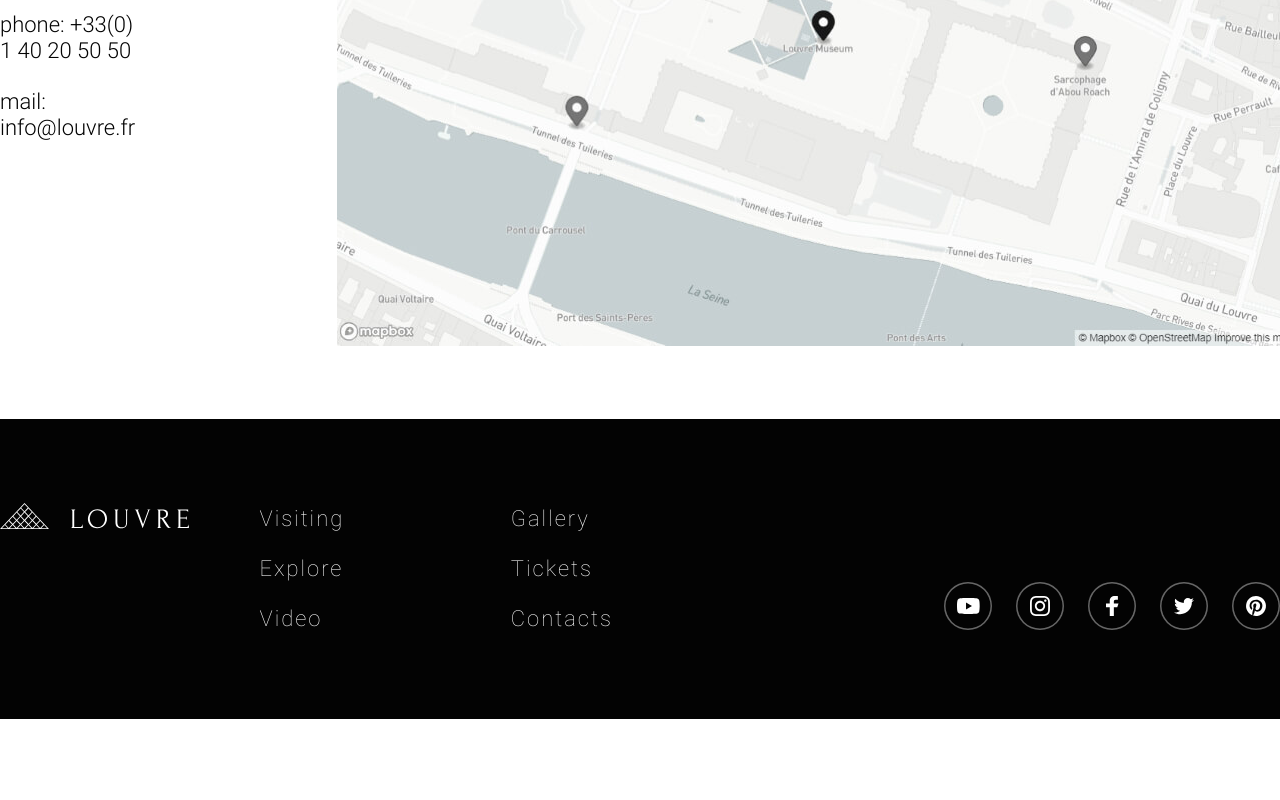
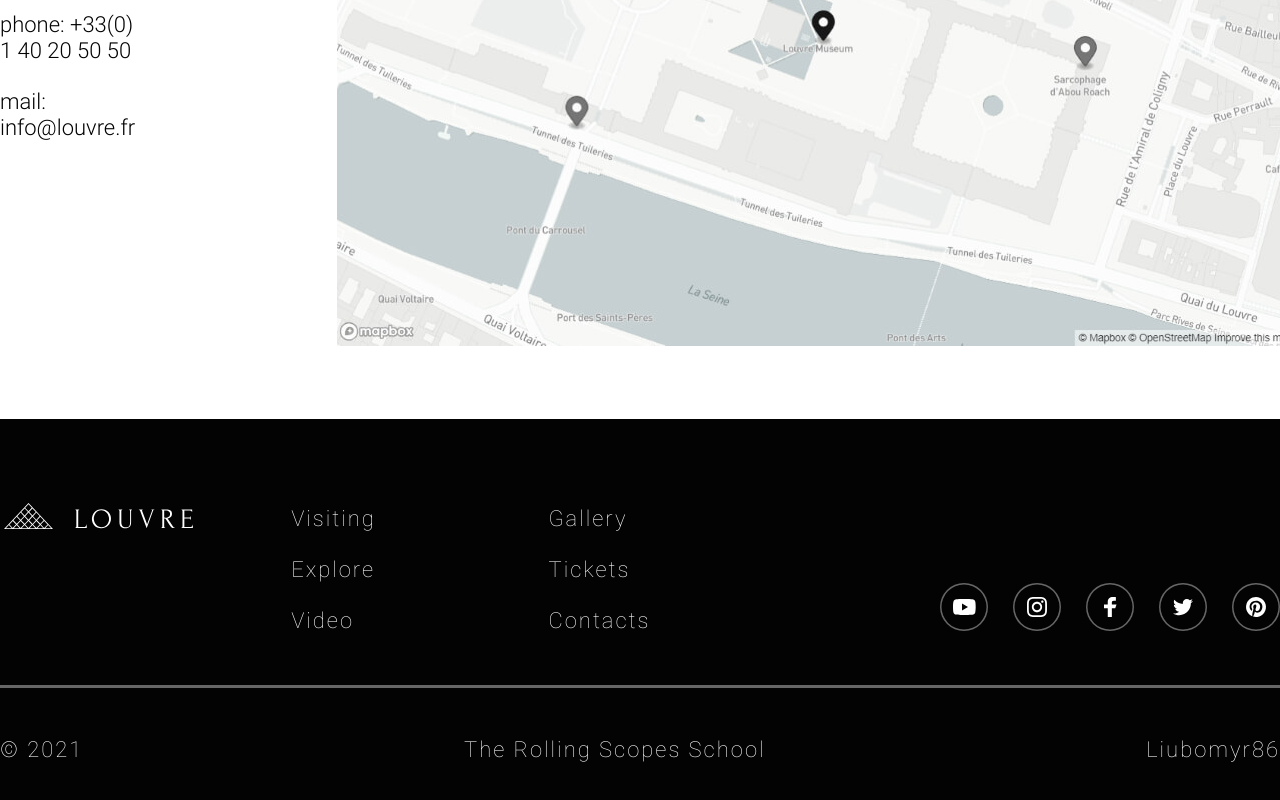
Before and after one commit to Liubomyr86/museum, a website built with webpack: page museum/src/index.html in a window 1280 px wide. Shown: the part 8716-9516 px from the top of the page. Before the commit the page ends 9435 px from the top, so only its background shows below. Built offline with nearby package versions, Linux system fonts and the light colour scheme; files whose address does not match are found by name; a web font is replaced by a local one.

Commit message:
feat: add content in footer

```diff
--- a/museum/src/index.html
+++ b/museum/src/index.html
@@ -335,12 +335,12 @@
     </main>
     <footer class="footer">
       <div class="container footer__container">
-        <div class="logo footer__logo">
+        <div class="logo footer__logo" id="footerLogo">
           <a href="#louvre" class="logo__link">
             <span class="logo__img"></span>
           </a>
         </div>
-        <nav class="footer__navigation">
+        <nav class="footer__navigation" id="footerNav">
           <ul class="navigation navigation-footer">
             <li class="navigation__link navigation-footer__link">
               <a href="#visiting">Visiting</a>
@@ -362,7 +362,7 @@
             </li>
           </ul>
         </nav>
-        <div class="footer__social">
+        <div class="footer__social" id="footerSocial">
           <ul class="social">
             <li class="social__link">
               <a
@@ -406,6 +406,21 @@
             </li>
           </ul>
         </div>
+        <div class="footer__content" id="footerContent">
+          <p>© 2021</p>
+          <a
+            href="https://rs.school/index.html"
+            target="_blank"
+            rel="noopener noreferrer"
+            ><p>The Rolling Scopes School</p></a
+          >
+          <a
+            href="https://github.com/Liubomyr86"
+            target="_blank"
+            rel="noopener noreferrer"
+            ><p>Liubomyr86</p></a
+          >
+        </div>
       </div>
     </footer>
   </body>
--- a/museum/src/sass/components/_navigation.scss
+++ b/museum/src/sass/components/_navigation.scss
@@ -30,11 +30,12 @@
   flex-wrap: wrap;
   flex-direction: column;
   width: 620px;
-  max-height: 150px;
+  max-height: 155px;
   &__link {
     margin: 0;
+    padding-bottom: 1px;
     &:nth-child(n + 4) {
-      padding-right: 100px;
+      padding-right: 88px;
     }
   }
 }
--- a/museum/src/sass/components/_social.scss
+++ b/museum/src/sass/components/_social.scss
@@ -2,11 +2,12 @@
   display: flex;
   justify-content: space-between;
   align-items: flex-end;
-  width: 336px;
+  width: 340px;
   margin: 0;
+
   &__link {
     display: flex;
     align-items: center;
-    margin-bottom: 14px;
+    margin-bottom: 16px;
   }
 }
--- a/museum/src/sass/layout/_footer.scss
+++ b/museum/src/sass/layout/_footer.scss
@@ -1,14 +1,21 @@
 .footer {
+  position: relative;
   background-color: var(--color-bg-dark);
+  &::after {
+    @extend %underline-title;
+    bottom: 148px;
+    background-color: #666666;
+  }
 
   &__container {
-    display: flex;
-    // align-items: center;
-    justify-content: space-between;
+    display: grid;
+    grid-template-columns: 1.4fr 3.12fr 1fr;
+    row-gap: 92px;
     padding: 75px 0;
   }
   &__logo {
     align-items: flex-start;
+    padding-left: 4px;
   }
   &__social {
     display: flex;
@@ -26,4 +33,27 @@
       box-shadow: inset 0 0 0 1.5px var(--color-hover);
     }
   }
+  &__content {
+    grid-column-end: span 3;
+    display: flex;
+    justify-content: space-between;
+
+    a {
+      text-decoration: none;
+      color: var(--color-text-light);
+      @extend %transition;
+      &:hover {
+        color: var(--color-hover);
+      }
+    }
+
+    p {
+      @include font($weight: 100, $height: 22px);
+      letter-spacing: 2px;
+    }
+
+    p:nth-child(2) {
+      padding-left: 51px;
+    }
+  }
 }
```
